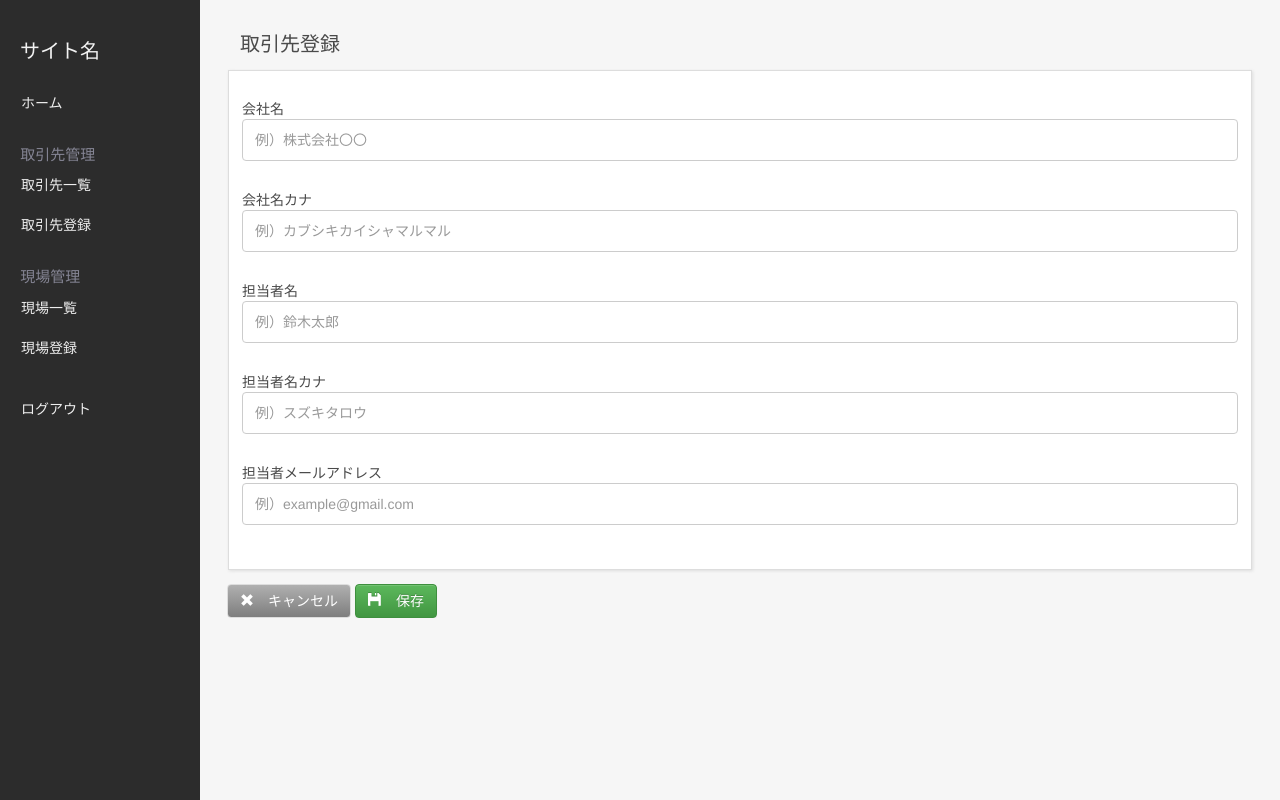
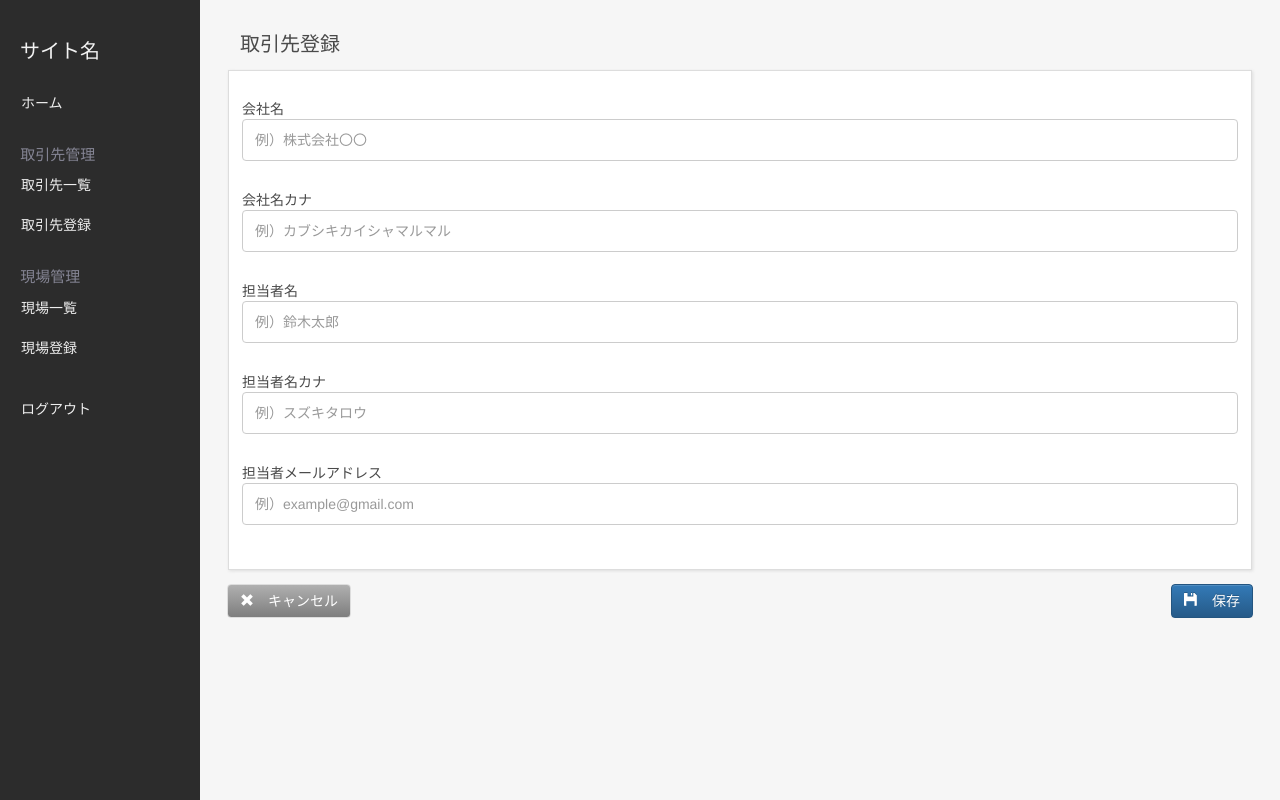
Before and after one commit to popaab/diploapppc, a plain HTML site: page index.html at #/addcompany in a window 1280 px wide. Drawn offline with nearby package versions, Linux system fonts and the light colour scheme.

Commit message:
Initial dist subtree commit

```diff
--- a/views/addcompany.html
+++ b/views/addcompany.html
@@ -33,7 +33,7 @@
               <i class="glyphicon glyphicon-remove"></i>　キャンセル
             </button>
           </a>
-          <button class="btn btn-success" id="save">
+          <button class="btn btn-primary" id="save">
             <i class="glyphicon glyphicon-floppy-disk"></i>　保存
           </button>
 	</div>
```
Also changed, not shown: views/companyoverview.html (+1 -1 lines).
